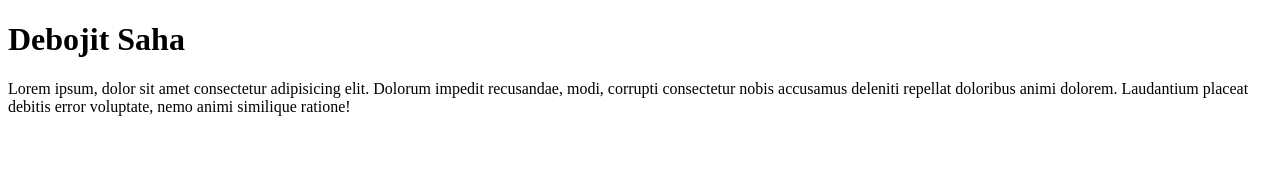
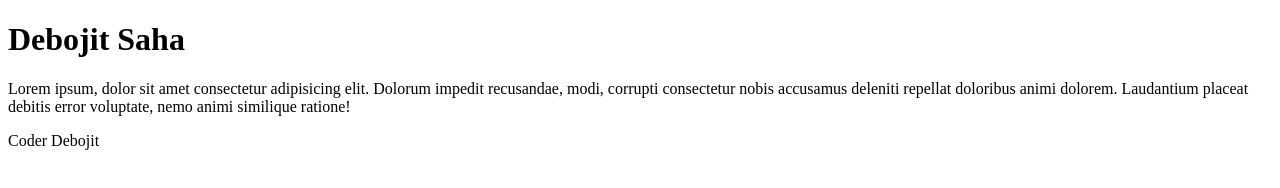
Before and after one commit to Debojitsaha077/first-project, a plain HTML site: page index.html in a window 1280 px wide. Drawn offline with Linux system fonts and the light colour scheme.

Commit message:
Update index.html

```diff
--- a/index.html
+++ b/index.html
@@ -8,5 +8,6 @@
 <body>
     <h1>Debojit Saha</h1>
     <p>Lorem ipsum, dolor sit amet consectetur adipisicing elit. Dolorum impedit recusandae, modi, corrupti consectetur nobis accusamus deleniti repellat doloribus animi dolorem. Laudantium placeat debitis error voluptate, nemo animi similique ratione!</p>
+    <p> Coder Debojit </p>
 </body>
 </html>
```
